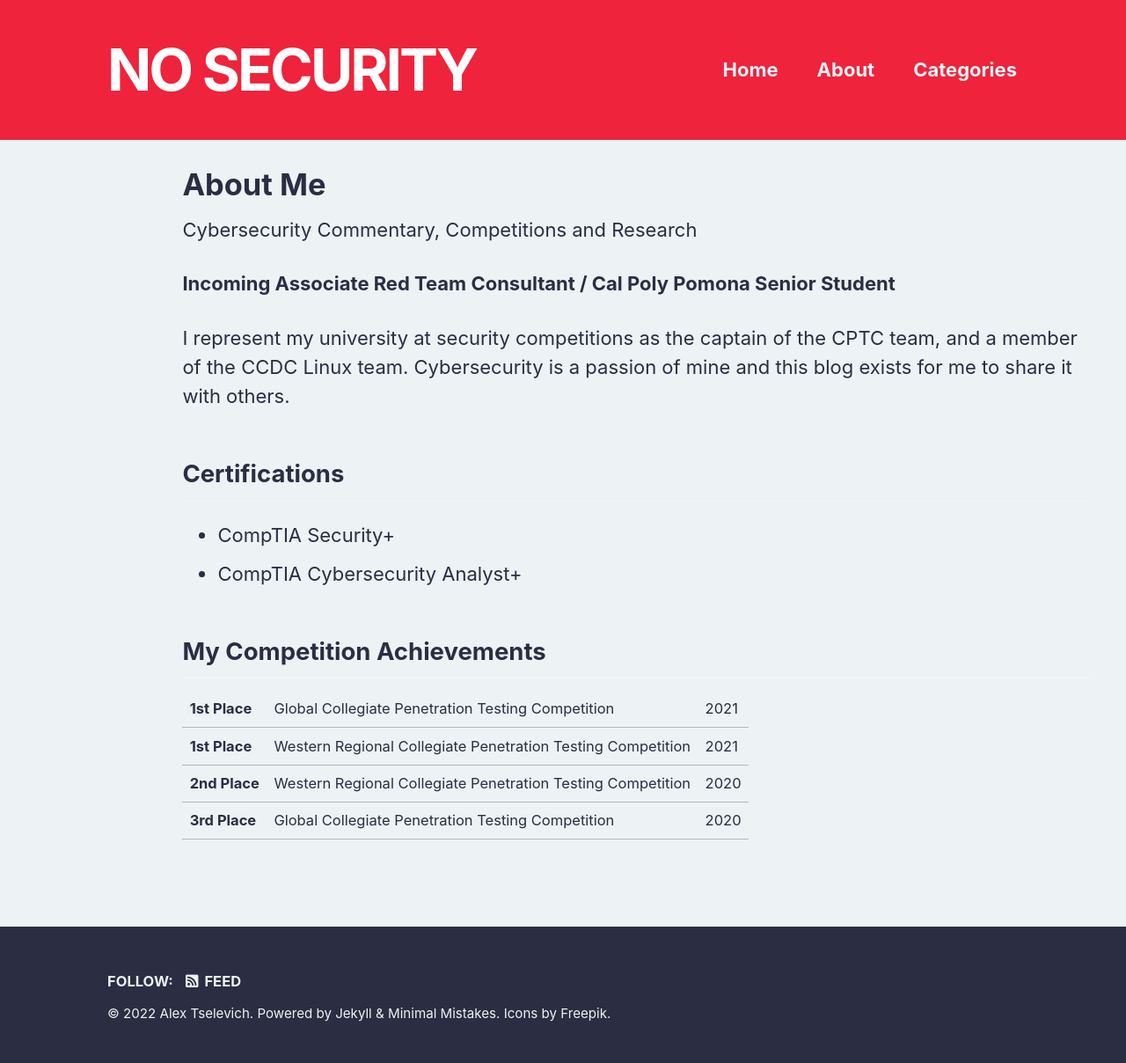
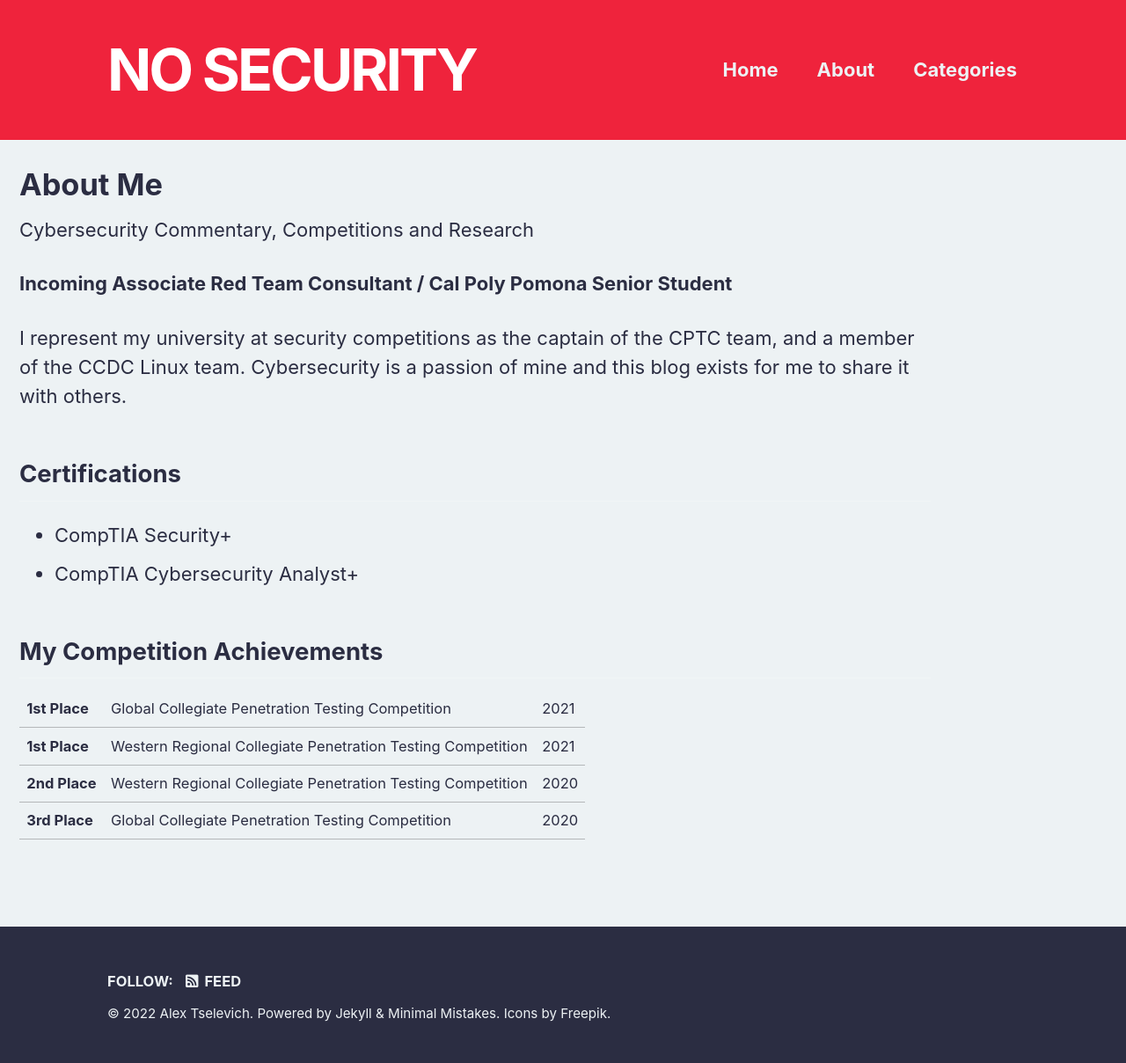
Before and after one commit to nos3curity/MM-Website, a Jekyll site: the page built from about.md, in a window 1280 px wide. Shown: the whole page at 88% size. Built offline with Jekyll 4.4.1, drawn with Linux system fonts in a browser that asks for light colours; cached includes are drawn as plain includes.

Commit message:
margin auto

```diff
--- a/_sass/minimal-mistakes/_page.scss
+++ b/_sass/minimal-mistakes/_page.scss
@@ -19,8 +19,9 @@
   }
 
   .about_wrap {
-    margin-left: 15%;
+    //margin-left: 15%;
     width: 100%;
+    margin: auto;
   }
 }
 
```
